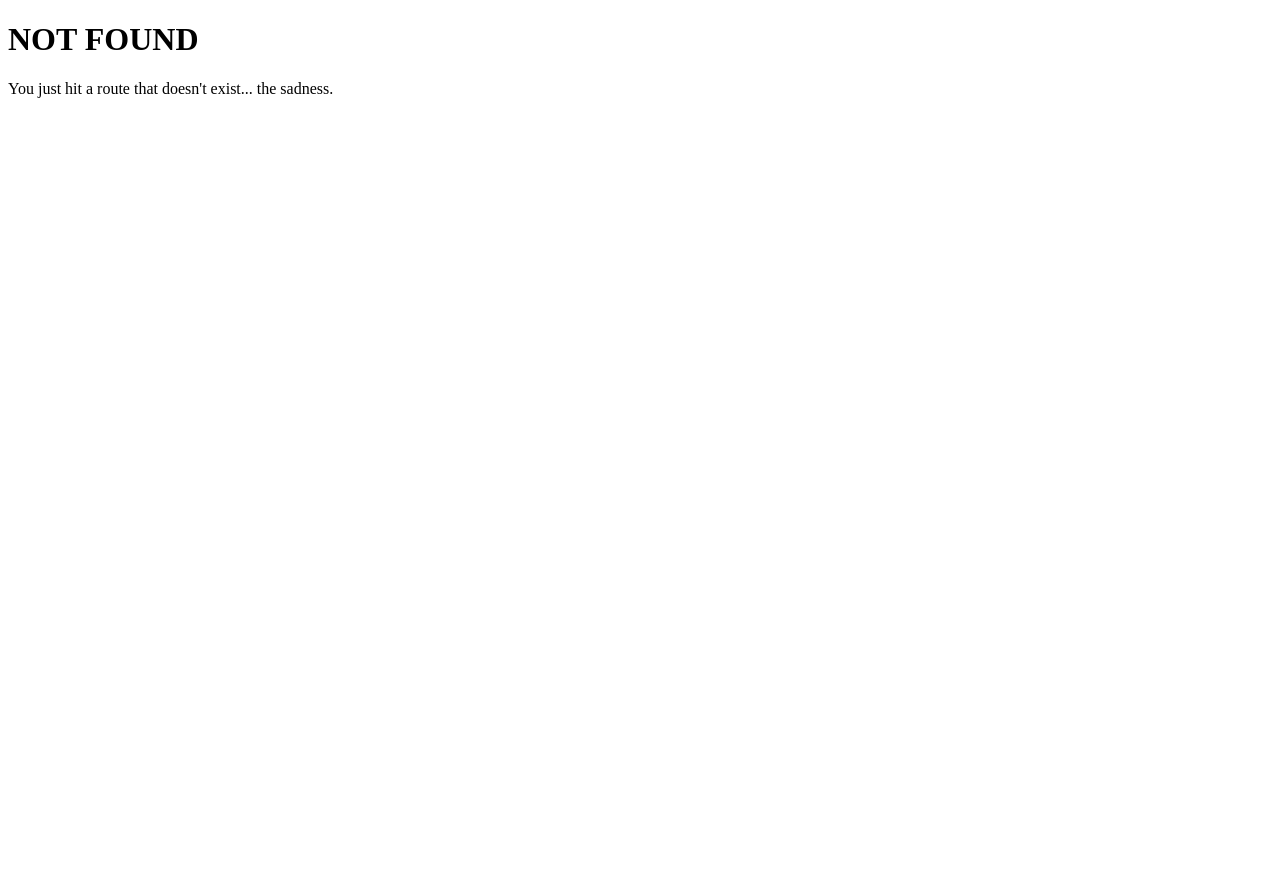
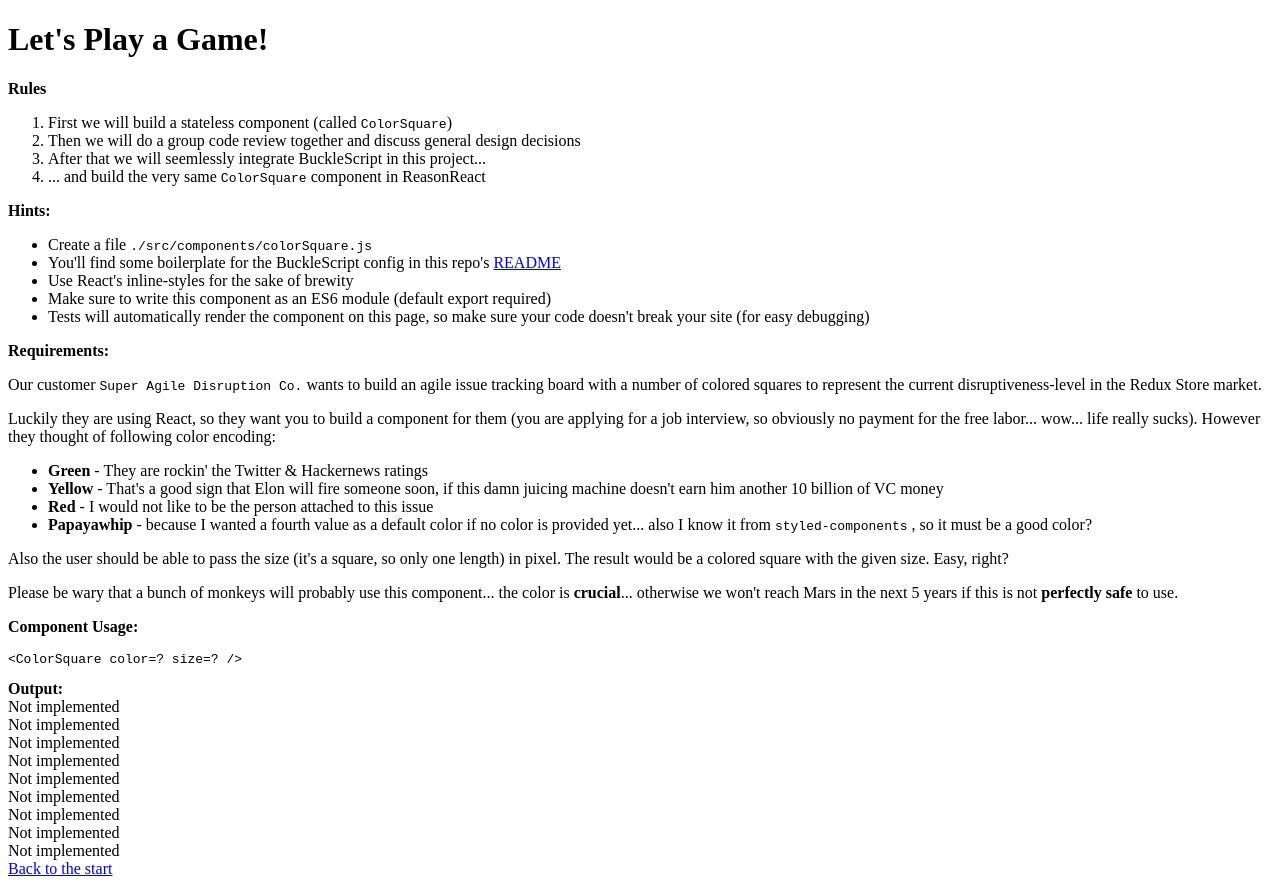
Before and after one commit to ryyppy/reason-workshop-exercise, a Gatsby site: page /what_to_do in a window 1280 px wide. Before the commit this address had no page. Before the commit the page ends 800 px from the top, so only its background shows below. Built offline with nearby package versions, Linux system fonts and the light colour scheme; Gatsby itself is replaced by a stand-in of ours.

Commit message:
Add challenge

```diff
--- a/src/components/Header/index.js
+++ b/src/components/Header/index.js
@@ -4,7 +4,7 @@ import Link from 'gatsby-link'
 const Header = () => (
   <div
     style={{
-      background: 'rebeccapurple',
+      background: '#D74837',
       marginBottom: '1.45rem',
     }}
   >
@@ -15,7 +15,7 @@ const Header = () => (
         padding: '1.45rem 1.0875rem',
       }}
     >
-      <h1 style={{ margin: 0 }}>
+      <h1 className="logo" style={{ margin: 0 }}>
         <Link
           to="/"
           style={{
@@ -23,7 +23,7 @@ const Header = () => (
             textDecoration: 'none',
           }}
         >
-          Gatsby
+          RE
         </Link>
       </h1>
     </div>
--- /dev/null
+++ b/src/components/colorSquare.js
@@ -0,0 +1,7 @@
+import React from "react";
+
+const ColorSquare = props => {
+  return <div>Not implemented</div>;
+};
+
+export default ColorSquare;
--- a/src/layouts/index.css
+++ b/src/layouts/index.css
@@ -1,5 +1,6 @@
 html {
-  font-family: sans-serif;
+  font-family: Trueno, -apple-system, BlinkMacSystemFont, "Helvetica Neue",
+  "Segoe UI", sans-serif;
   -ms-text-size-adjust: 100%;
   -webkit-text-size-adjust: 100%;
 }
@@ -57,10 +58,6 @@ strong {
 }
 dfn {
   font-style: italic;
-}
-h1 {
-  font-size: 2em;
-  margin: .67em 0;
 }
 mark {
   background-color: #ff0;
@@ -232,8 +229,11 @@ h1 {
     Ubuntu, Cantarell, Fira Sans, Droid Sans, Helvetica Neue, sans-serif;
   font-weight: bold;
   text-rendering: optimizeLegibility;
+  font-size: 1.55rem;
+  line-height: 1.1;
+}
+h1.logo {
   font-size: 2.25rem;
-  line-height: 1.1;
 }
 h2 {
   margin-left: 0;
--- /dev/null
+++ b/src/pages/what_to_do.js
@@ -0,0 +1,130 @@
+import React from "react";
+import Link from "gatsby-link";
+
+import ColorSquare from "../components/colorSquare";
+
+let testCases = [
+  { color: "green", size: 120 },
+  { color: "yellow", size: 100 },
+  { color: "red", size: 80 },
+  { color: "papayawhip", size: 70 },
+  { color: "purple", size: 50 },
+  { color: undefined, size: -50 },
+  { color: null, size: 50 },
+  { color: null, size: null },
+  { color: undefined, size: undefined }
+];
+
+const WhatToDo = () => (
+  <div>
+    <h1>Let's Play a Game!</h1>
+    <div>
+      <b>Rules</b>
+      <ol>
+        <li>
+          First we will build a stateless component (called <tt>ColorSquare</tt>)
+        </li>
+        <li>
+          Then we will do a group code review together and discuss general
+          design decisions
+        </li>
+        <li>
+          After that we will seemlessly integrate BuckleScript in this
+          project...
+        </li>
+        <li>
+          ... and build the very same <tt>ColorSquare</tt> component in
+          ReasonReact
+        </li>
+      </ol>
+    </div>
+    <div>
+      <b>Hints:</b>
+      <ul>
+        <li>
+          Create a file <tt>./src/components/colorSquare.js</tt>
+        </li>
+        <li>
+          You'll find some boilerplate for the BuckleScript config in this
+          repo's{" "}
+          <a
+            target="_blank"
+            href="https://github.com/ryyppy/reason-workshop-gatsby#reason-workshop-gatsby"
+          >
+            README
+          </a>
+        </li>
+        <li> Use React's inline-styles for the sake of brewity </li>
+        <li>
+          {" "}
+          Make sure to write this component as an ES6 module (default export
+          required)
+        </li>
+        <li>
+          Tests will automatically render the component on this page, so make
+          sure your code doesn't break your site (for easy debugging)
+        </li>
+      </ul>
+    </div>
+    <div>
+      <b> Requirements: </b>
+      <p>
+        Our customer <tt>Super Agile Disruption Co.</tt> wants to build an agile
+        issue tracking board with a number of colored squares to represent the
+        current disruptiveness-level in the Redux Store market.
+      </p>
+
+      <p>
+        Luckily they are using React, so they want you to build a component for
+        them (you are applying for a job interview, so obviously no payment for
+        the free labor... wow... life really sucks). However they thought of
+        following color encoding:
+      </p>
+      <ul>
+        <li>
+          {" "}
+          <b>Green</b> - They are rockin' the Twitter & Hackernews ratings{" "}
+        </li>
+        <li>
+          <b>Yellow</b> - That's a good sign that Elon will fire someone soon,
+          if this damn juicing machine doesn't earn him another 10 billion of VC
+          money
+        </li>
+        <li>
+          <b>Red</b> - I would not like to be the person attached to this issue
+        </li>
+        <li>
+          <b>Papayawhip</b> - because I wanted a fourth value as a default color
+          if no color is provided yet... also I know it from{" "}
+          <tt>styled-components</tt> , so it must be a good color?
+        </li>
+      </ul>
+      <p>
+        Also the user should be able to pass the size (it's a square, so only
+        one length) in pixel. The result would be a colored square with the
+        given size. Easy, right?
+      </p>
+      <p>
+        Please be wary that a bunch of monkeys will probably use this
+        component... the color is <b>crucial</b>... otherwise we won't reach
+        Mars in the next 5 years if this is not <b>perfectly safe</b> to use.
+      </p>
+      <p>
+        <b>Component Usage:</b>
+      </p>
+      <pre>{"<ColorSquare color=? size=? />"}</pre>
+    </div>
+    <div>
+      <b>Output:</b>
+      {testCases.map(({ color, size }, i) => (
+        <ColorSquare color={color} size={size} key={i} />
+      ))}
+    </div>
+
+    <div>
+      <Link to="/">Back to the start</Link>
+    </div>
+  </div>
+);
+
+export default WhatToDo;
```
Also changed, not shown: src/layouts/index.js (+2 -6 lines), src/pages/index.js (+15 -8 lines), src/pages/page-2.js (deleted, +0 -12 lines).
